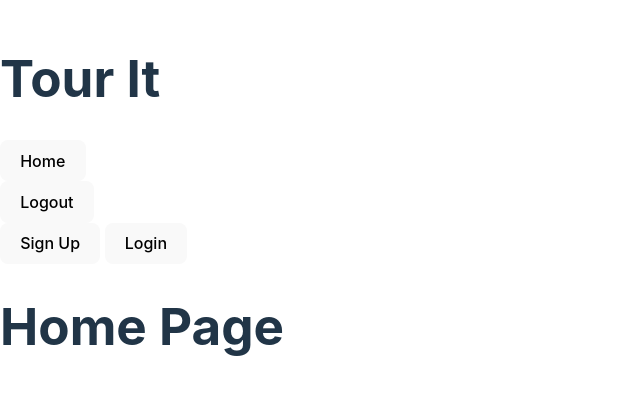
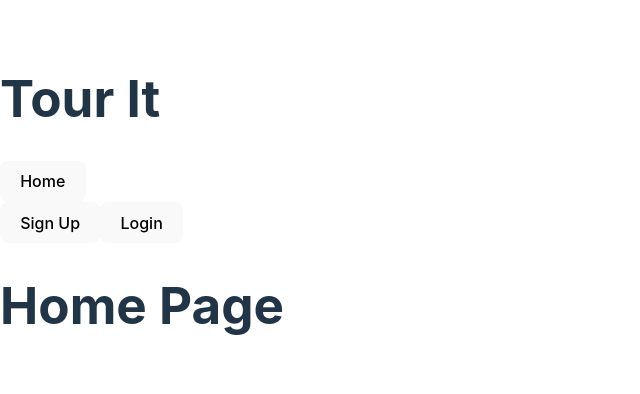
Before and after one commit to tour-it-planner/tour-it-frontend, a React (Vite) app: page / in a window 1280 px wide. Shown: the part 198-592 px from the top of the page, without its empty margins (0-640 px from the left). Built offline with nearby package versions, Linux system fonts and the light colour scheme; no server answers.

Commit message:
update logout button

```diff
--- a/src/components/Navbar.jsx
+++ b/src/components/Navbar.jsx
@@ -25,22 +25,18 @@ function Navbar() {
                     </>
                 )}
             </div>
+            {isLoggedIn ? (
                 <div>
-
                     <button onClick={logOutUser}>Logout</button>
                     <span className="username">{user && user.name}</span>
                 </div>
-
-
-            {!isLoggedIn && (
+            ) : (
                 <div>
                     <Link to="/signup">
-                        {" "}
-                        <button>Sign Up</button>{" "}
+                        <button>Sign Up</button>
                     </Link>
                     <Link to="/login">
-                        {" "}
-                        <button>Login</button>{" "}
+                        <button>Login</button>
                     </Link>
                 </div>
             )}
```
Lines whose indentation alone changed are shown as unchanged.
